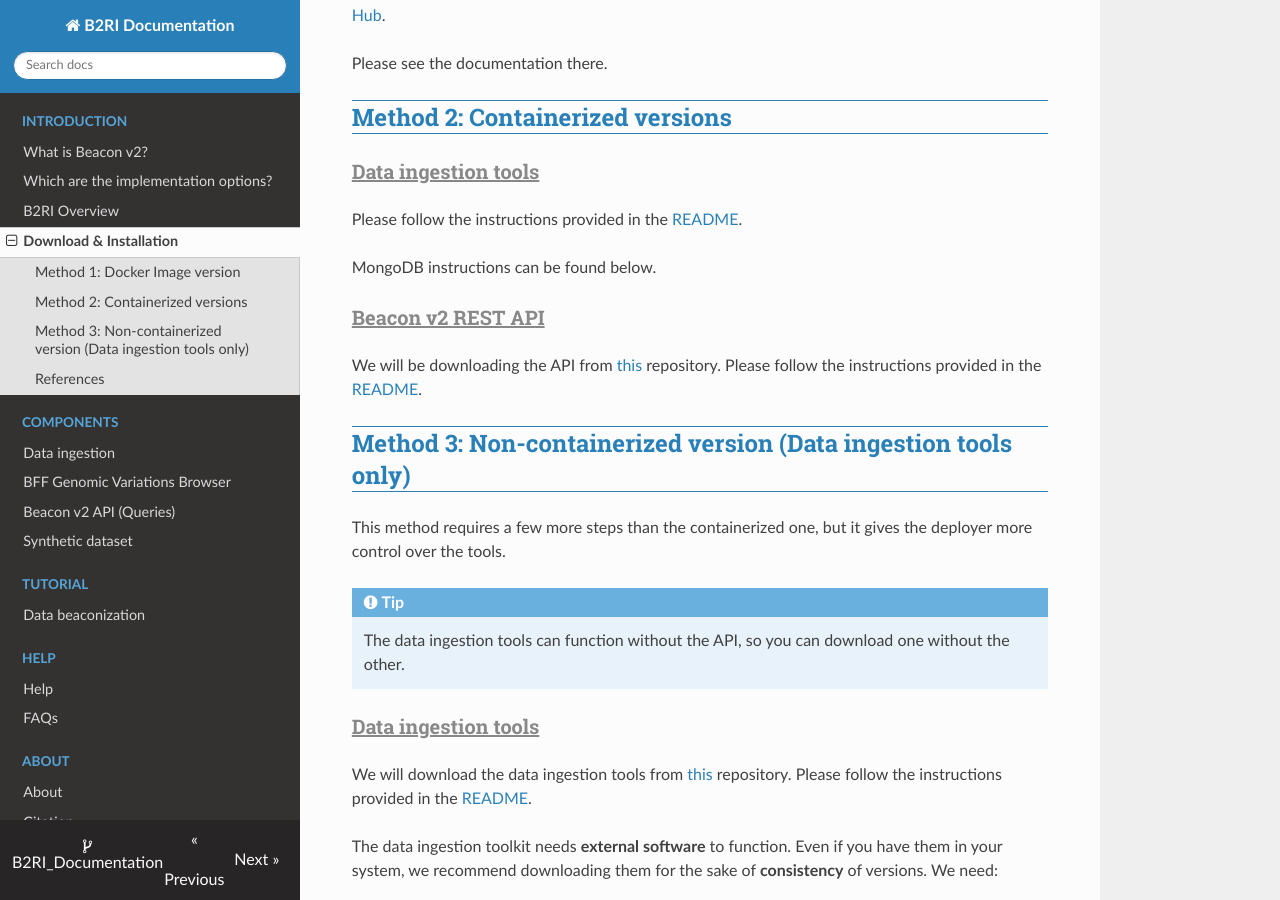
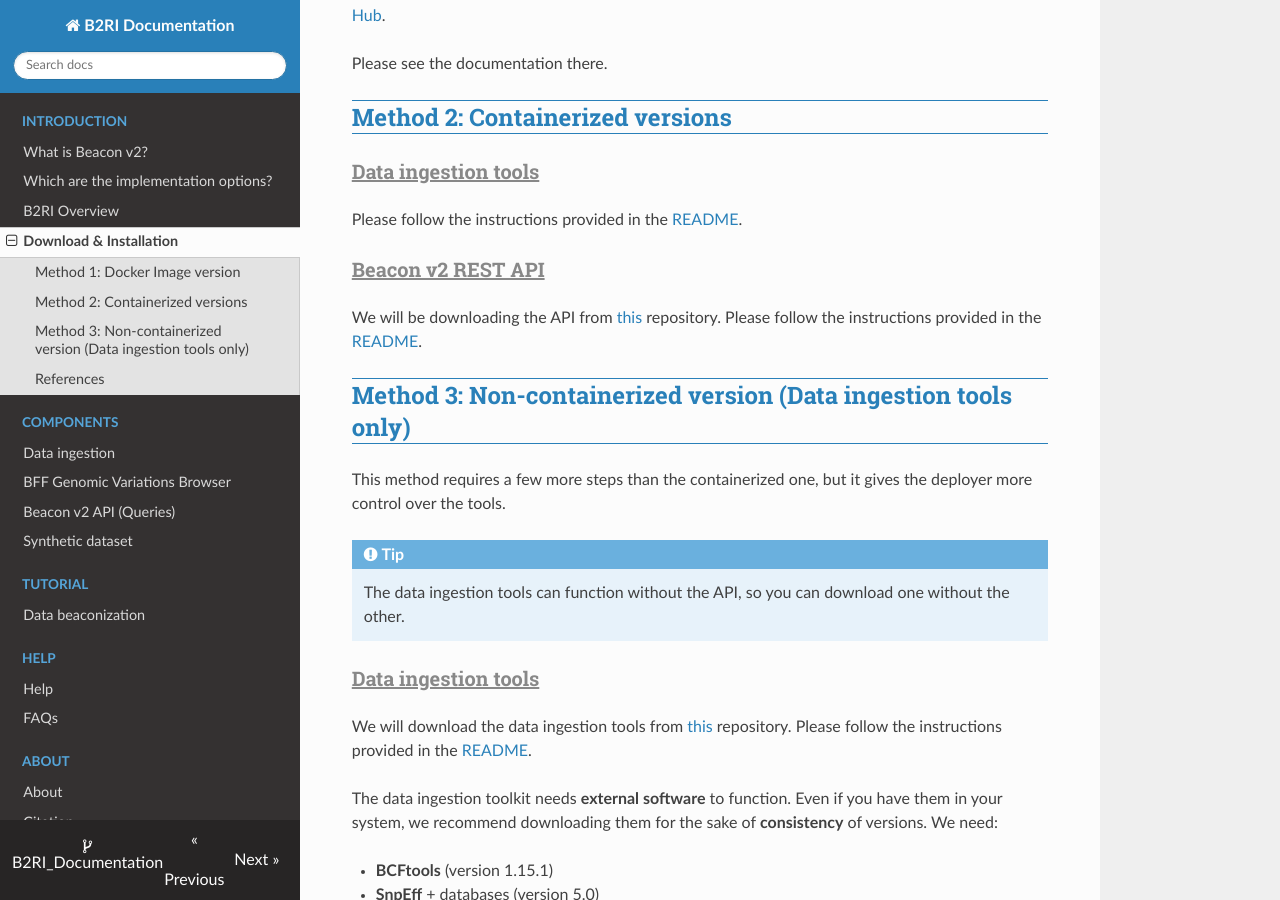
Before and after one commit to ga4gh-beacon/B2RI_Documentation, an MkDocs documentation site: the page built from docs/download-and-installation.md, in a window 1280 px wide and 900 px high, scrolled down 406 px. Built offline with MkDocs 1.6.1, drawn with Linux system fonts in a browser that asks for light colours; nearby versions of some CDN libraries.

Commit message:
Source commit

```diff
--- a/docs/download-and-installation.md
+++ b/docs/download-and-installation.md
@@ -15,8 +15,6 @@ Please see the documentation there.
 ### Data ingestion tools
 
 Please follow the instructions provided in the [README](https://github.com/EGA-archive/beacon2-ri-tools/blob/main/README.md#INSTALLATION).
-
-MongoDB instructions can be found below.
 
 ### Beacon v2 REST API
 
```
